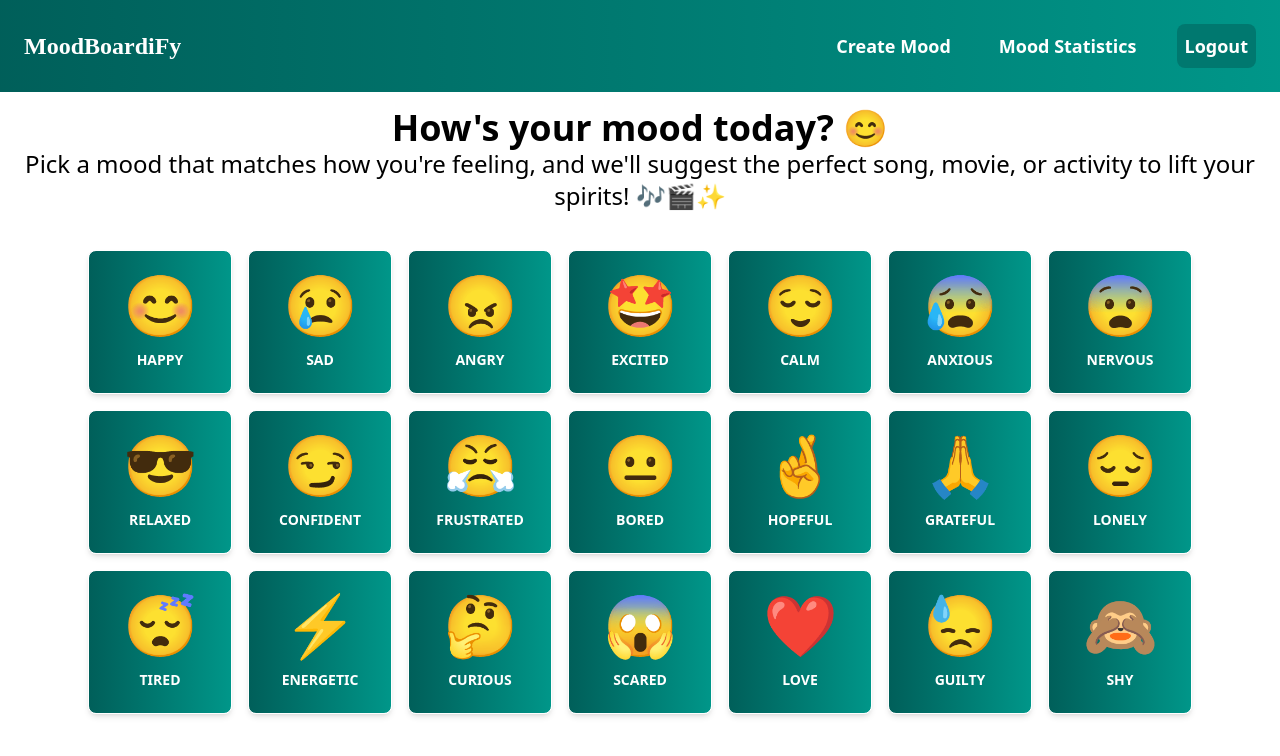
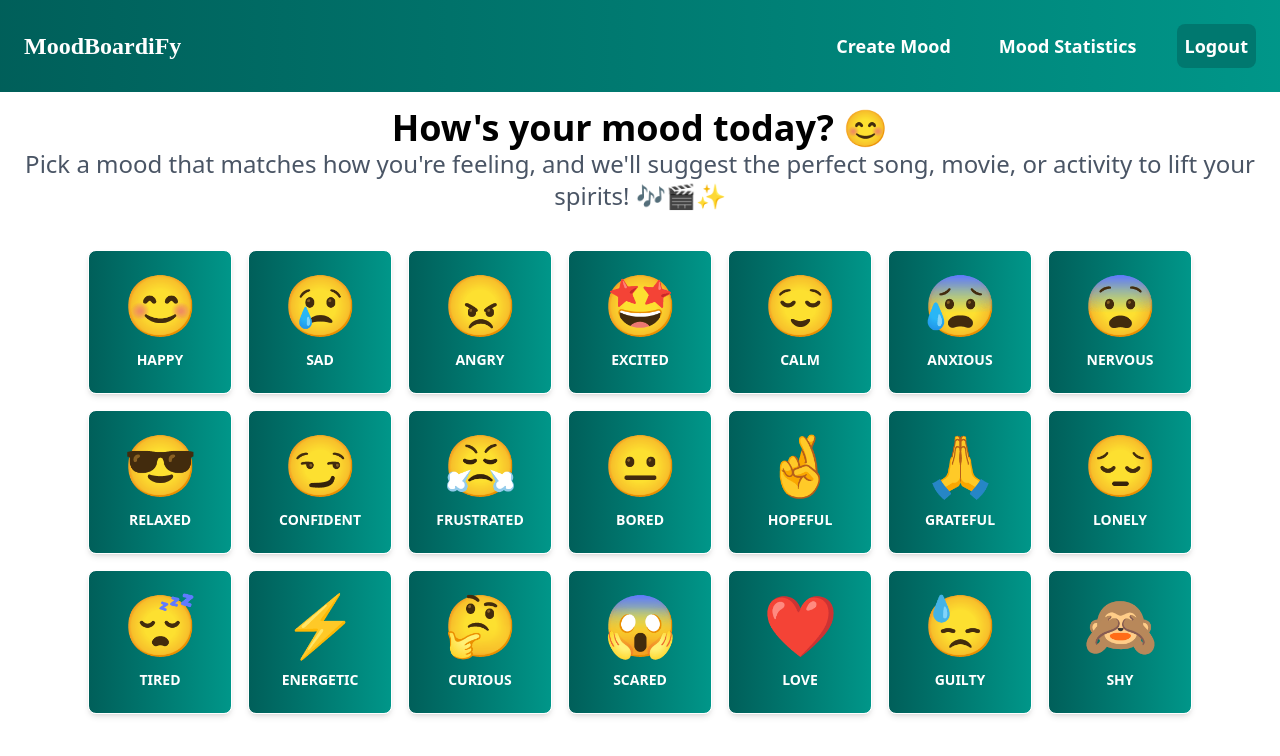
Before and after one commit to Jn-Sajol/MoodBoardify, a React (Vite) app in the folder client/: page /moods in a window 1280 px wide. Shown: the top 756 px of the page. Built offline with nearby package versions, Linux system fonts and the light colour scheme; sample sign-in values are in the browser's storage; what chartjs-plugin-datalabels would draw is missing.

Commit message:
restyling

```diff
--- a/client/src/CreateMood.tsx
+++ b/client/src/CreateMood.tsx
@@ -124,10 +124,10 @@
       <h2 className="text-2xl font-bold -mt-12 sm:text-xl md:text-3xl lg:text-4xl text-center">
         How's your mood today? 😊 <br />
       </h2>
-      <h3 className="text-lg font-medium -mt-6 mb-3.5 sm:text-base md:text-xl lg:text-2xl text-center">
+      <p className=" text-gray-600 -mt-6 mb-3.5 sm:text-base md:text-xl lg:text-2xl text-center">
         Pick a mood that matches how you're feeling, and we'll suggest the
         perfect song, movie, or activity to lift your spirits! 🎶🎬✨
-      </h3>
+      </p>
 
       {/* Mood Cards */}
       <div className="grid grid-cols-3 md:grid-cols-4 lg:grid-cols-7 gap-4">
```
